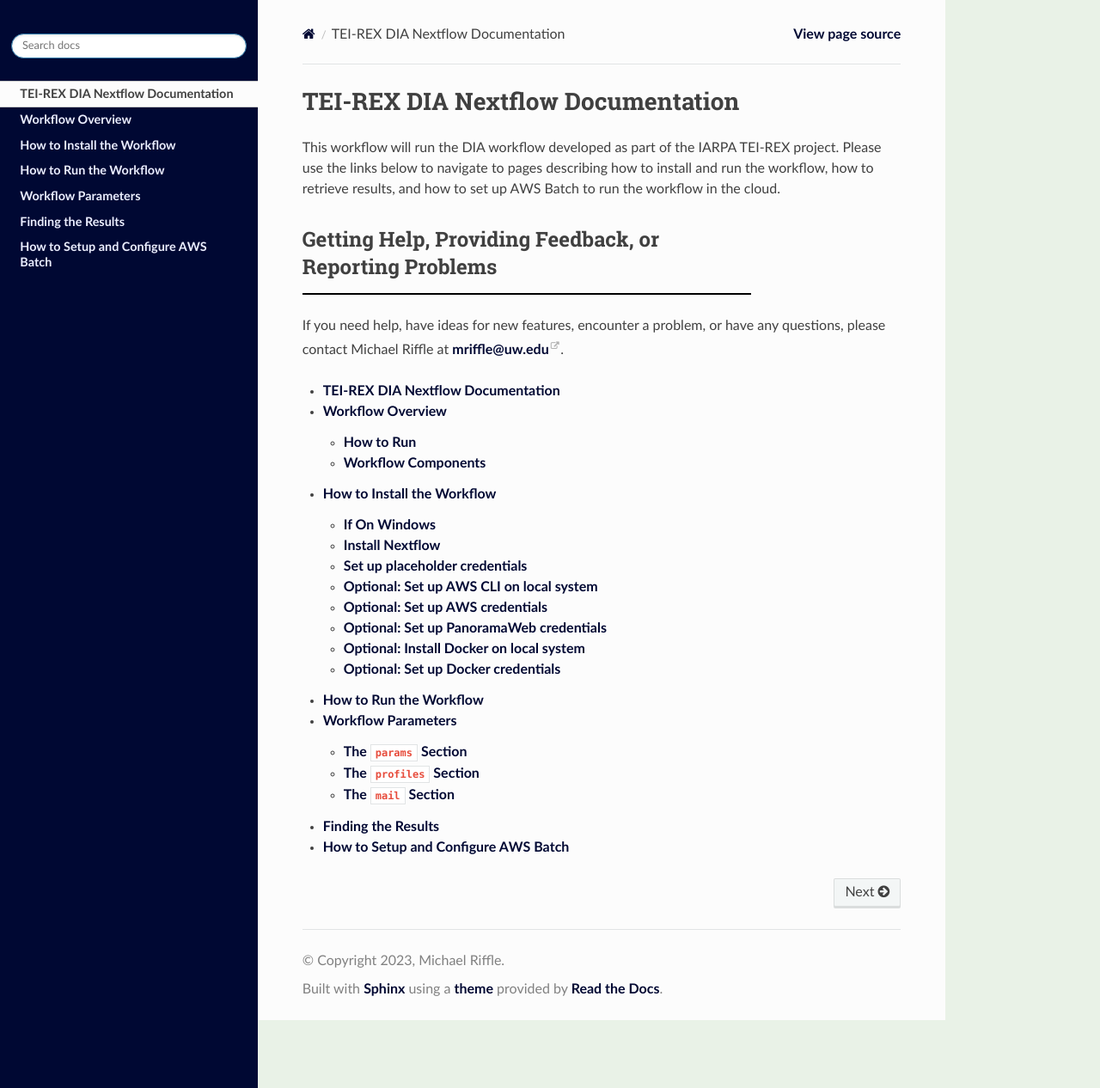
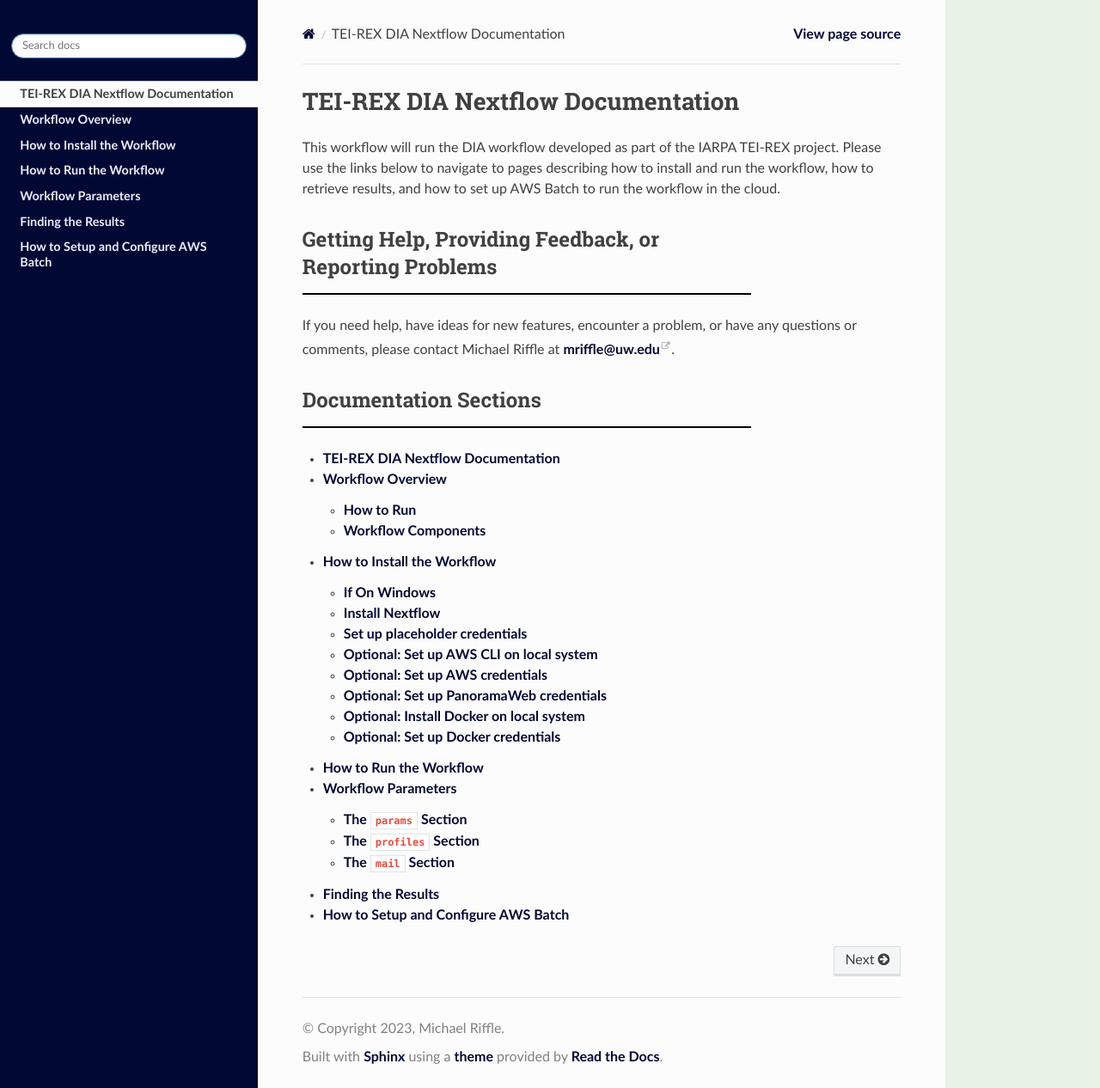
Before and after one commit to mriffle/nf-skyline-dia-ms, a Sphinx documentation site: the page built from docs/source/index.rst, in a window 1280 px wide and 1266 px high. Shown: the whole window at 86% size. Built offline with Sphinx 7.4.7 and the Read the Docs theme 2.0.0, drawn with Linux system fonts in a browser that asks for light colours.

Commit message:
docs: update index

```diff
--- a/docs/source/index.rst
+++ b/docs/source/index.rst
@@ -6,7 +6,10 @@ describing how to install and run the workflow, how to retrieve results, and how
 
 Getting Help, Providing Feedback, or Reporting Problems
 =======================================================
-If you need help, have ideas for new features, encounter a problem, or have any questions, please contact Michael Riffle at mriffle@uw.edu.
+If you need help, have ideas for new features, encounter a problem, or have any questions or comments, please contact Michael Riffle at mriffle@uw.edu.
+
+Documentation Sections
+=======================================================
 
 .. toctree::
    :maxdepth: 2
```
